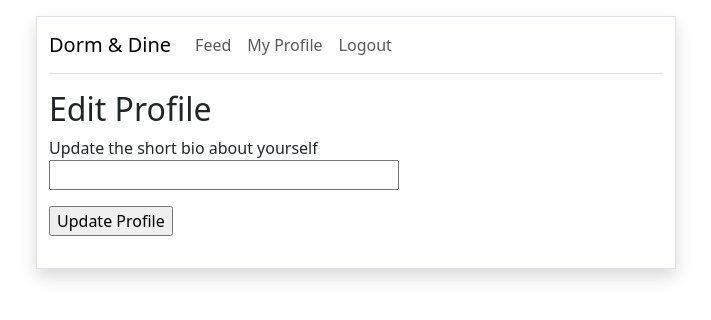
After one commit to MrGreeeenTea/Dorm-Dine, a Flask app: page /profile/sample/edit in a window 1280 px wide. The commit adds this page. Shown: the top 320 px of the page, without its empty margins (284-995 px from the left). Run offline with Flask 3, Linux system fonts and the light colour scheme; the visitor is signed in with stand-in values (Sample User, id 1); some libraries are stand-ins or nearby versions.

Commit message:
add edit profile, test with bio change

```diff
--- a/app.py
+++ b/app.py
@@ -3,7 +3,7 @@ from flask_bootstrap import Bootstrap5
 
 #for userauth
 import forms
-from forms import RegisterForm, LoginForm
+from forms import RegisterForm, LoginForm, EditProfileForm
 from flask_login import LoginManager, login_user, logout_user, login_required, current_user #https://flask-login.readthedocs.io/en/latest/
 from werkzeug.security import generate_password_hash, check_password_hash
 from sqlalchemy import select
@@ -69,13 +69,26 @@ def profile(username):
         print("existiert nicht")
         return render_template('404.html'), 404
 
-    #für die Edit Logik später
-    #is_my_profile = (
-        #current_user.is_authenticated and
-        #current_user.id == profile_user.id
-    #)
+    return render_template('profile.html', profile_user=profile_user)
 
-    return render_template('profile.html', profile_user=profile_user)
+# Edit Profile
+
+@app.route('/profile/<username>/edit', methods=['GET', 'POST'])
+@login_required
+def edit_profile(username):
+    if current_user.username != username:
+        flash("You can only edit your own profile")
+        return redirect(url_for('index'))
+
+    form = forms.EditProfileForm()
+
+    if form.validate_on_submit():
+        current_user.bio = form.new_bio.data
+        db.session.commit()
+        flash('Profile updated!')
+        return redirect(url_for('profile', username=current_user.username))
+
+    return render_template('edit_profile.html', title='Edit_Profile', form=form)
 
 # Login
 @app.route('/login', methods=['GET', 'POST'])
--- a/forms.py
+++ b/forms.py
@@ -23,3 +23,20 @@ class RegisterForm(FlaskForm):
     dorm_id = SelectField('Choose your dormitory', choices=[(1, 'Wohnheim Nollendorfstraße')], coerce=int, validators=[InputRequired()])
     bio = StringField('Write a short Bio about yourself')
     register = SubmitField('Registrate')
+
+
+class EditProfileForm(FlaskForm):
+
+    new_bio = StringField('Update the short bio about yourself')
+    update = SubmitField('Update Profile')
+
+    #will be used for later
+    #new_first_name = StringField('First Name')
+    #new_last_name = StringField('Last Name')
+    #username = StringField('Username')
+    #new_email = EmailField('E-Mail-address')
+    #new_password = PasswordField('Password (at least 8 characters)')
+    #new_passwordagain = PasswordField('Repeat Password', validators=[EqualTo('password')])
+    #new_phonenumber = StringField('Phone Number')
+    #change_is_cook = BooleanField('I am interested in Cooking for Dorm&Dine')
+    #dorm_id = SelectField('Choose your dormitory', choices=[(1, 'Wohnheim Nollendorfstraße')], coerce=int)
--- /dev/null
+++ b/templates/edit_profile.html
@@ -0,0 +1,18 @@
+{% extends 'base.html' %}
+
+{% block TITLE %}Login{% endblock %}
+
+{% block CONTENT %}
+    <h2>Edit Profile</h2>
+
+    <form action="" method="post">
+        {{ form.hidden_tag() }}
+         <p>
+            {{ form.new_bio.label }}<br>
+            {{ form.new_bio(size=32) }}
+        </p>
+        <p>{{ form.update() }}</p>
+
+         </form>
+
+{% endblock %}
--- a/templates/profile.html
+++ b/templates/profile.html
@@ -8,4 +8,8 @@
      <p> Username: {{ profile_user.username }}</p>
      <p> Bio: {{ profile_user.bio }}</p>
 
+     {% if current_user == profile_user %}
+          <a href="{{ url_for('edit_profile', username=profile_user.username) }}">Profil bearbeiten</a>
+     {% endif %}
+
 {% endblock %}
```
